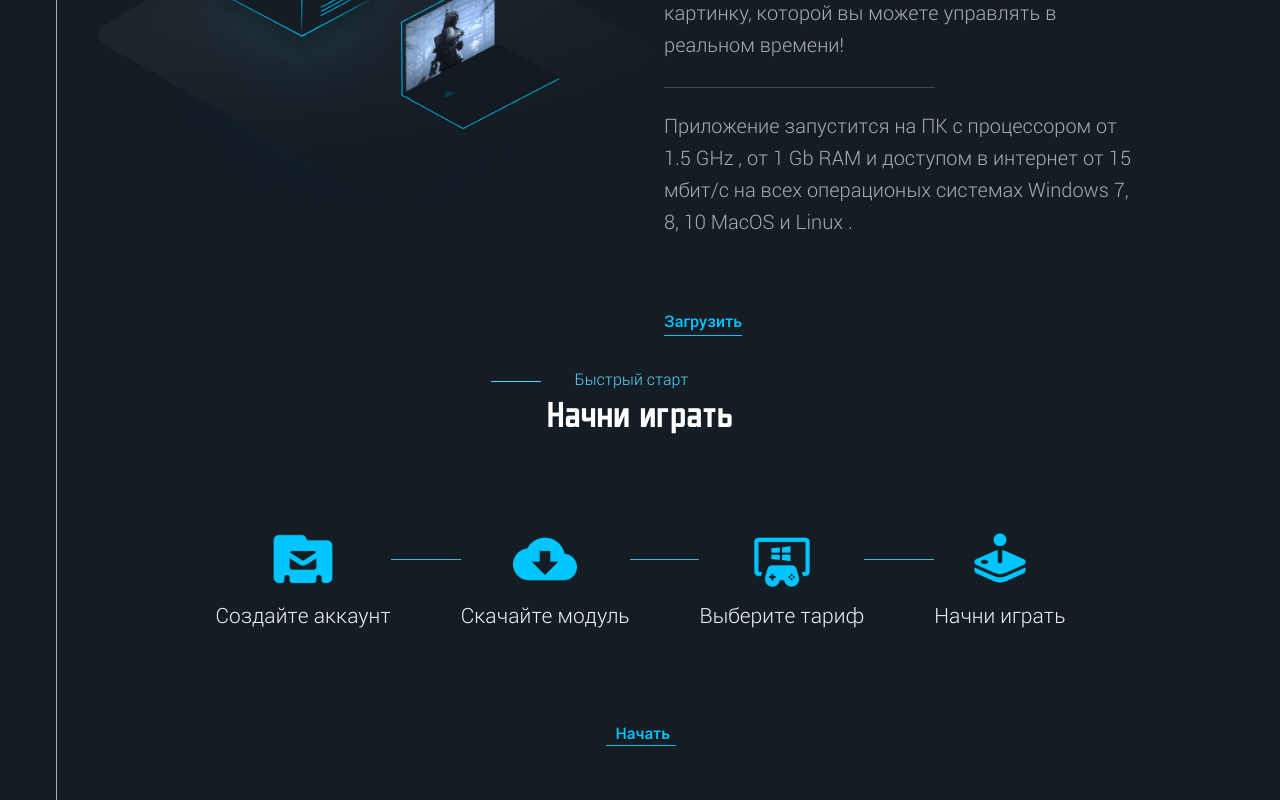
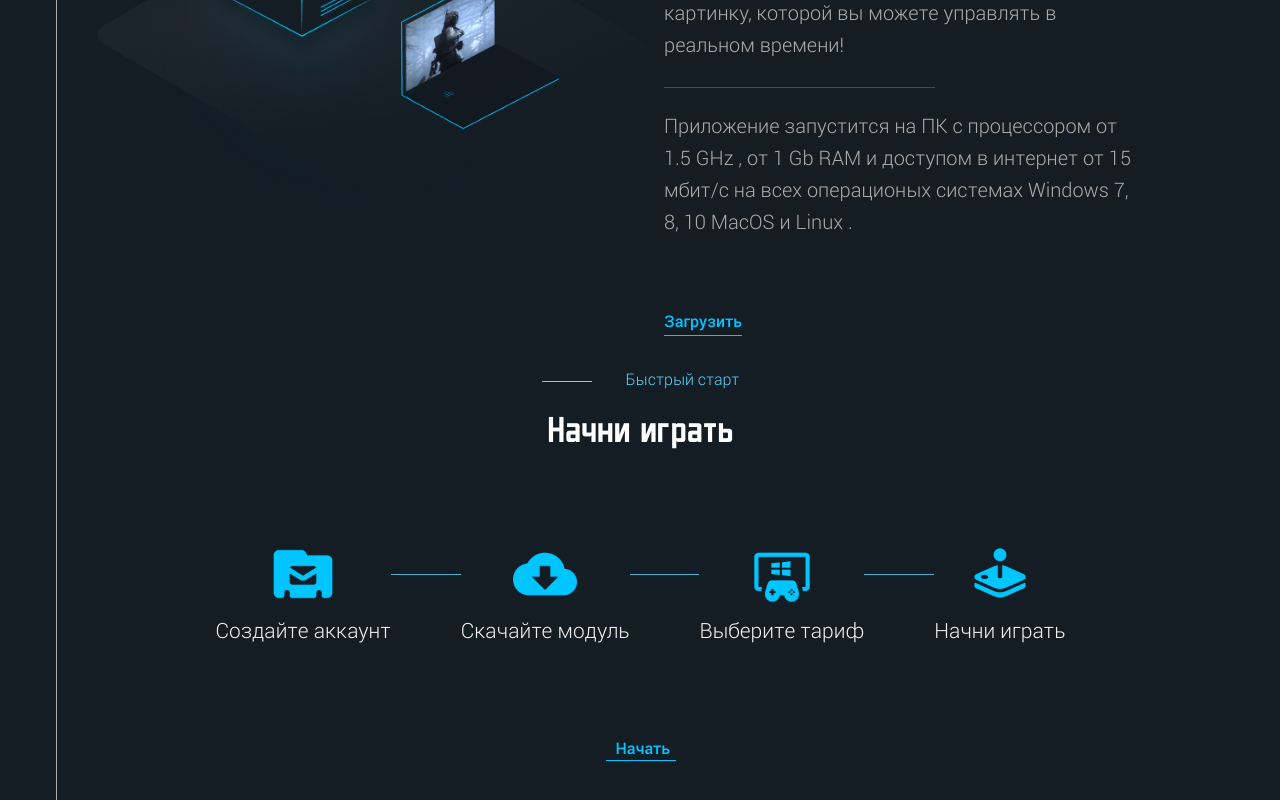
Before and after one commit to Mighty-Lion/Warplaycloud, a React (Vite) app: page / in a window 1280 px wide. Shown: the part 1122-1922 px from the top of the page. Built offline with nearby package versions, Linux system fonts and the light colour scheme.

Commit message:
fix Begin

```diff
--- a/src/components/Content/partials/Begin/index.styles.ts
+++ b/src/components/Content/partials/Begin/index.styles.ts
@@ -5,6 +5,9 @@ import exp from 'constants';
 import { getBreakpoint } from '@/Breakpoints';
 
 export const BeginContainer = styled.div`
+  display: flex;
+  flex-direction: column;
+  align-items: center;
   margin: 0 auto;
   max-width: 850px;
   padding-top: 35px;
@@ -119,7 +122,6 @@ export const BeginLink = styled(Link)`
   position: relative;
   display: block;
   width: 70px;
-  margin: 0 auto;
   padding: 0 10px 3px;
   font-family: Roboto, sans-serif;
   font-size: 16px;
@@ -140,11 +142,6 @@ export const BeginLink = styled(Link)`
 `;
 
 export const BeginThemeWrapper = styled.div`
-  margin: 0 auto;
-  width: 200px;
+  margin-left: 50px;
+  margin-bottom: 15px;
 `;
-
-export const BeginTitleWrapper = styled.div`
-  margin: 0 auto;
-  width: 187px;
-`;
--- a/src/components/Content/partials/Begin/index.tsx
+++ b/src/components/Content/partials/Begin/index.tsx
@@ -48,15 +48,13 @@ export function Begin() {
       <BeginThemeWrapper>
         <BlockTheme variants={cloudVariants}>Быстрый старт</BlockTheme>
       </BeginThemeWrapper>
-      <BeginTitleWrapper>
         <BlockTitle
           marginBottom="93px"
-          mobileMarginBottom="83px"
+          mobileMarginBottom="89px"
           variants={cloudVariants}
         >
           Начни играть
         </BlockTitle>
-      </BeginTitleWrapper>
       <BeginGuide>
         <BeginElement>
           <BeginIconWrapper>
```
